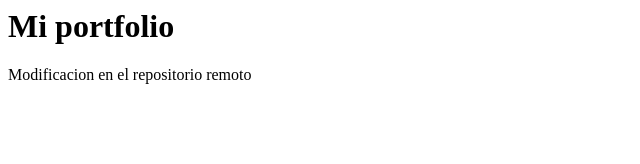
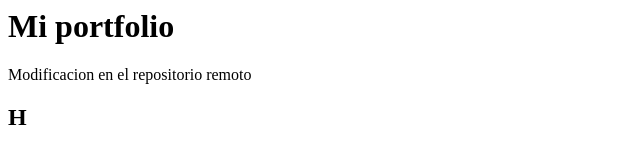
Before and after one commit to zaratenicolasm/PortfolioFrontend, a plain HTML site: page index.html in a window 1280 px wide. Shown: the full height of the page, 0-640 px from the left. Drawn offline with Linux system fonts and the light colour scheme.

Commit message:
Update index.html

```diff
--- a/index.html
+++ b/index.html
@@ -1,2 +1,3 @@
 <h1>Mi portfolio</h1>
 <p>Modificacion en el repositorio remoto</p>
+<h2>H</h2>
```
